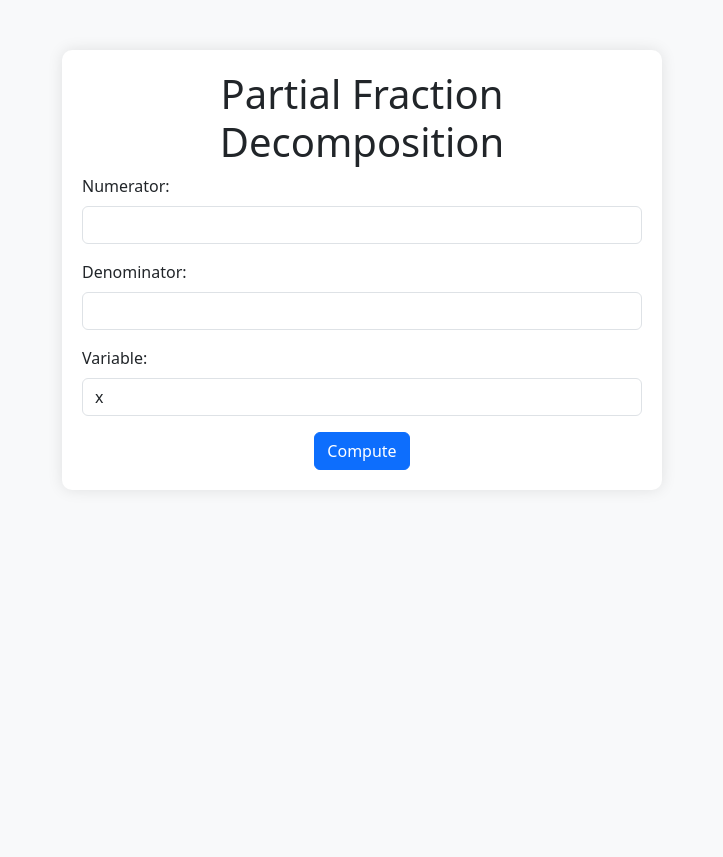
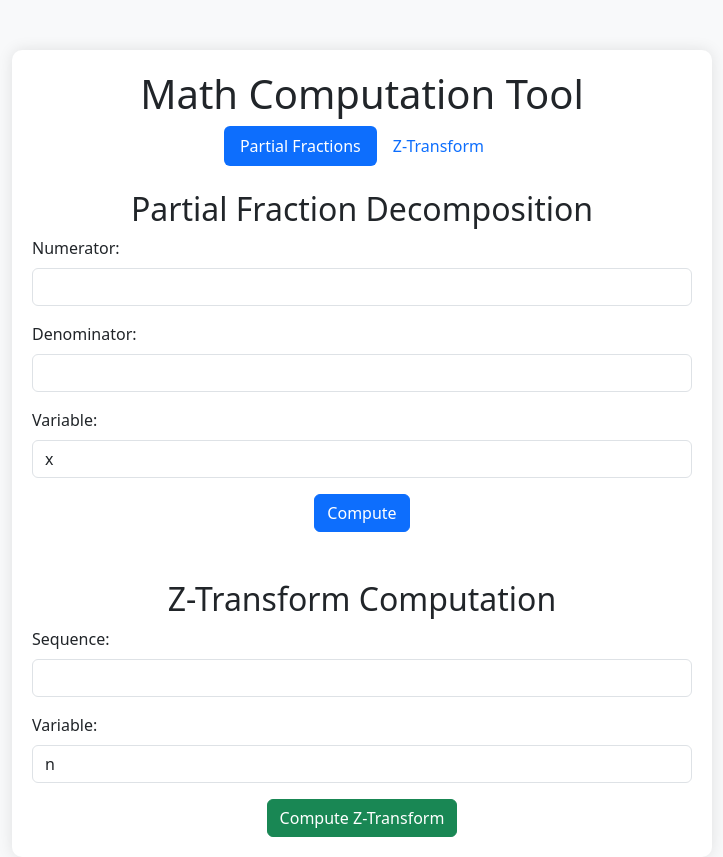
Before and after one commit to 8080jitu/PartialFractionWebApp, a Flask app: page / in a window 1280 px wide. Shown: the whole page, without its empty margins (278-1001 px from the left). Before the commit the page ends 470 px from the top, so only its background shows below. Run offline with Flask 3, Linux system fonts and the light colour scheme.

Commit message:
Updated Partial Fraction Web App with Z-Transform

```diff
--- a/app.py
+++ b/app.py
@@ -25,7 +25,6 @@ def home():
             expr = num_expr / denom_expr
             apart_expr = sp.apart(expr, symbol)
 
-            # Convert to LaTeX for proper fraction formatting
             result = sp.latex(apart_expr)
 
         except Exception as e:
@@ -33,5 +32,25 @@ def home():
 
     return render_template("index.html", result=result)
 
+@app.route("/ztransform", methods=["GET", "POST"])
+def ztransform():
+    z_result = ""
+    if request.method == "POST":
+        sequence_expr = request.form["sequence"]
+        variable = request.form["variable"]
+
+        try:
+            symbol = sp.Symbol(variable)
+            seq_expr = sp.sympify(preprocess(sequence_expr))
+
+            z_transformed = sp.ztrans(seq_expr, symbol)
+
+            z_result = sp.latex(z_transformed)
+
+        except Exception as e:
+            z_result = f"Error: {e}"
+
+    return render_template("ztransform.html", result=z_result)
+
 if __name__ == "__main__":
     app.run(host="0.0.0.0", port=8000)
--- a/templates/index.html
+++ b/templates/index.html
@@ -3,17 +3,15 @@
 <head>
     <meta charset="UTF-8">
     <meta name="viewport" content="width=device-width, initial-scale=1">
-    <title>Partial Fraction Decomposition</title>
+    <title>Math Computation Tool</title>
     <link href="https://cdn.jsdelivr.net/npm/bootstrap@5.3.0/dist/css/bootstrap.min.css" rel="stylesheet">
-    <script type="text/javascript" async
-        src="https://cdn.jsdelivr.net/npm/mathjax@3/es5/tex-mml-chtml.js">
-    </script>
+    <script type="text/javascript" async src="https://cdn.jsdelivr.net/npm/mathjax@3/es5/tex-mml-chtml.js"></script>
     <style>
         body {
             background-color: #f8f9fa;
         }
         .container {
-            max-width: 600px;
+            max-width: 700px;
             margin-top: 50px;
             padding: 20px;
             background: white;
@@ -30,7 +28,18 @@
 </head>
 <body>
     <div class="container">
-        <h1 class="text-center">Partial Fraction Decomposition</h1>
+        <h1 class="text-center">Math Computation Tool</h1>
+        <ul class="nav nav-pills justify-content-center mb-4">
+            <li class="nav-item">
+                <a class="nav-link active" href="/">Partial Fractions</a>
+            </li>
+            <li class="nav-item">
+                <a class="nav-link" href="/ztransform">Z-Transform</a>
+            </li>
+        </ul>
+
+        <!-- Partial Fraction Form -->
+        <h2 class="text-center">Partial Fraction Decomposition</h2>
         <form method="POST">
             <div class="mb-3">
                 <label class="form-label">Numerator:</label>
@@ -58,6 +67,30 @@
             <p>Answer: $$ {{ result }} $$</p>
         </div>
         {% endif %}
+
+        <!-- Z-Transform Form -->
+        <h2 class="text-center mt-5">Z-Transform Computation</h2>
+        <form method="POST" action="/ztransform">
+            <div class="mb-3">
+                <label class="form-label">Sequence:</label>
+                <input type="text" class="form-control" name="sequence" required>
+            </div>
+            <div class="mb-3">
+                <label class="form-label">Variable:</label>
+                <input type="text" class="form-control" name="variable" value="n" required>
+            </div>
+            <div class="text-center">
+                <button type="submit" class="btn btn-success">Compute Z-Transform</button>
+            </div>
+        </form>
+
+        {% if z_result %}
+        <h2 class="text-center mt-4">Z-Transform Result:</h2>
+        <div class="result-box text-center">
+            <p>Expression: $$ {{ request.form['sequence'] }} $$</p>
+            <p>Z-Transform: $$ {{ z_result }} $$</p>
+        </div>
+        {% endif %}
     </div>
 
     <script src="https://cdn.jsdelivr.net/npm/bootstrap@5.3.0/dist/js/bootstrap.bundle.min.js"></script>
```
